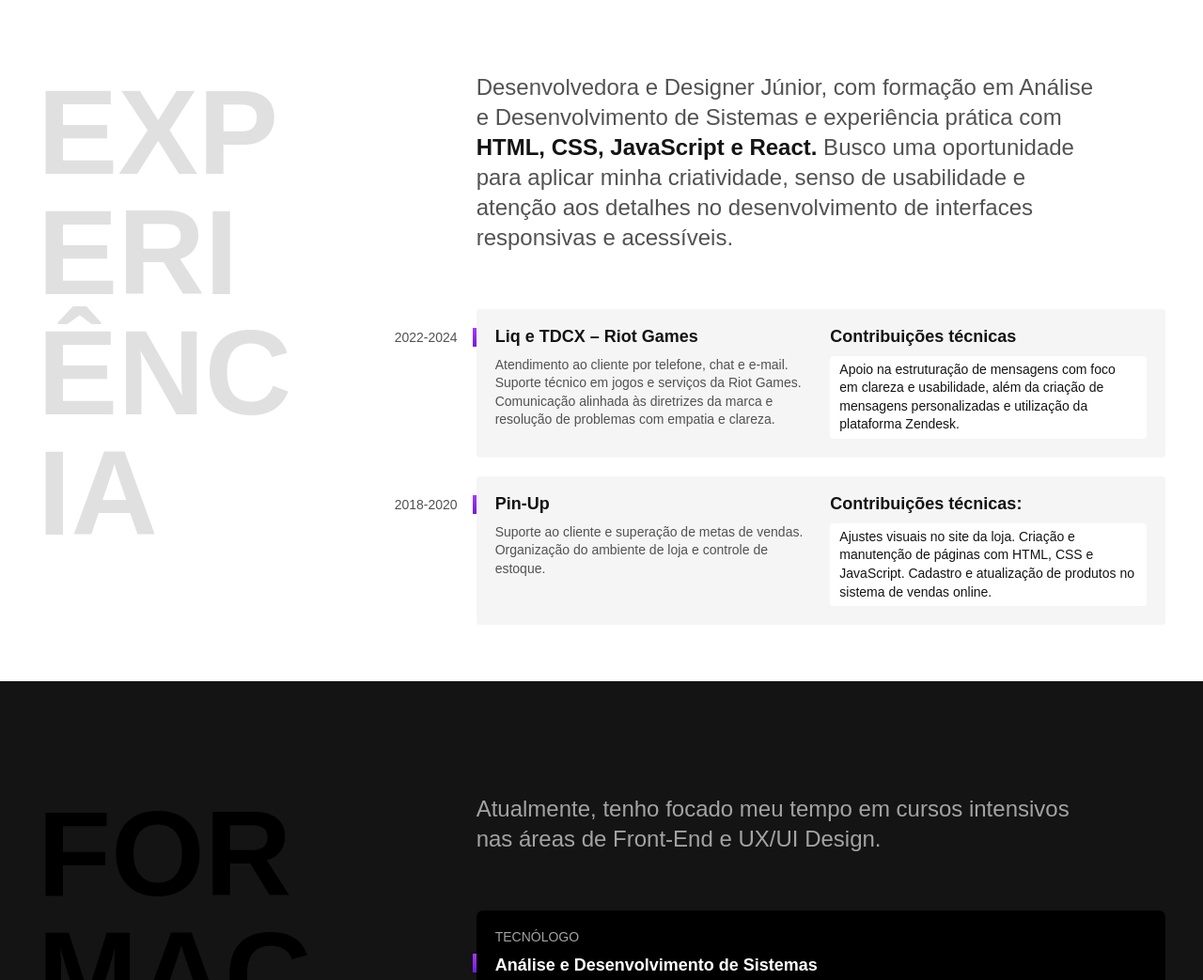
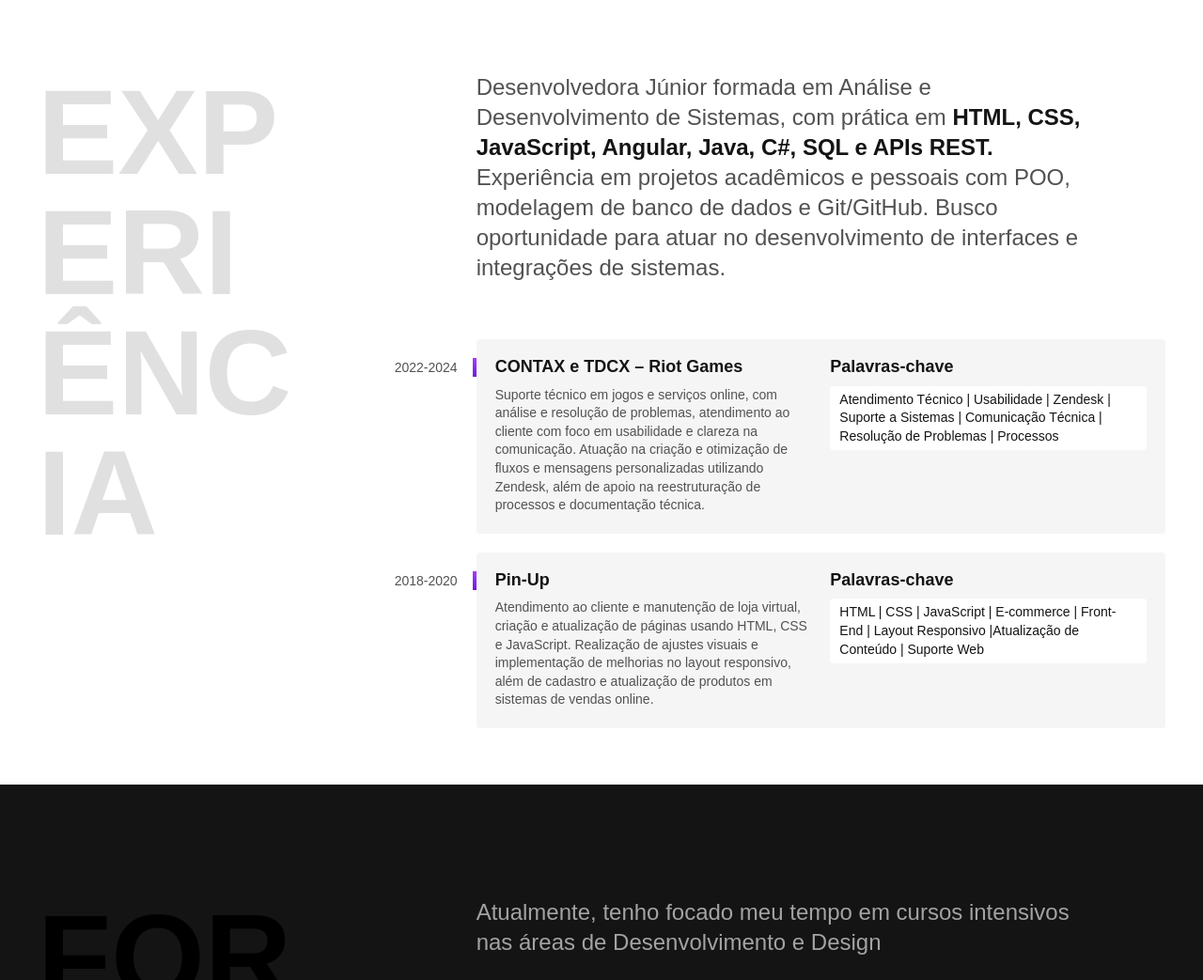
Before and after one commit to Fabi-gif/fabi-gif.github.io, a plain HTML site: page index.html in a window 1280 px wide. Shown: the part 526-1569 px from the top of the page at 94% size. Drawn offline with Linux system fonts and the light colour scheme.

Commit message:
mudanças e atualizaçoes

```diff
--- a/index.html
+++ b/index.html
@@ -24,7 +24,7 @@
   <main class="introducao">
     <img src="./img/perfil.jpg" alt="Kuromi" width="360" height="520">
     <div>
-      <h1>Desenvolvedora<br>Front End &<br>UX/UI Designer</h1>
+      <h1>Desenvolvedora & <br>UX/UI Designer</h1>
       <p>Localizada em São Paulo 🌆</p>
     </div>
   </main>
@@ -32,17 +32,15 @@
   <section class="experiencia" id="experiencia" aria-label="Experiência">
     <h2 class="subtitulo">Experiência</h2>
     <div>
-      <p class="experiencia-texto"> Desenvolvedora e Designer Júnior, com formação em Análise e Desenvolvimento de Sistemas e experiência prática com <strong> HTML, CSS, JavaScript e React.</strong> Busco uma oportunidade para aplicar minha criatividade, senso de usabilidade e atenção aos detalhes no desenvolvimento de interfaces responsivas e acessíveis.</p>
+      <p class="experiencia-texto"> Desenvolvedora Júnior formada em Análise e Desenvolvimento de Sistemas, com prática em <strong> HTML, CSS, JavaScript, Angular, Java, C#, SQL e APIs REST. </strong> Experiência em projetos acadêmicos e pessoais com POO, modelagem de banco de dados e Git/GitHub. Busco oportunidade para atuar no desenvolvimento de interfaces e integrações de sistemas.</p>
 
       <div class="empresa">
         <span class="empresa-ano">2022-2024</span>
-        <h3 class="empresa-titulo">Liq e TDCX – Riot Games</h3>
-        <span class="empresa-titulo">Contribuições técnicas</span>
-        <p class="empresa-texto">Atendimento ao cliente por telefone, chat e e-mail.
-          Suporte técnico em jogos e serviços da Riot Games.
-          Comunicação alinhada às diretrizes da marca e resolução de problemas com empatia e clareza.</p>
+        <h3 class="empresa-titulo">CONTAX e TDCX – Riot Games</h3>
+        <span class="empresa-titulo">Palavras-chave</span>
+        <p class="empresa-texto">Suporte técnico em jogos e serviços online, com análise e resolução de problemas, atendimento ao cliente com foco em usabilidade e clareza na comunicação. Atuação na criação e otimização de fluxos e mensagens personalizadas utilizando Zendesk, além de apoio na reestruturação de processos e documentação técnica.</p>
         <ul class="empresa-habilidades">
-          <li>Apoio na estruturação de mensagens com foco em clareza e usabilidade, além da criação de mensagens personalizadas e utilização da plataforma Zendesk.
+          <li>Atendimento Técnico | Usabilidade | Zendesk | Suporte a Sistemas | Comunicação Técnica | Resolução de Problemas | Processos
 
           </li>
 
@@ -52,14 +50,11 @@
       <div class="empresa">
         <span class="empresa-ano">2018-2020</span>
         <h3 class="empresa-titulo">Pin-Up</h3>
-        <span class="empresa-titulo">Contribuições técnicas:
+        <span class="empresa-titulo">Palavras-chave
         </span>
-        <p class="empresa-texto">Suporte ao cliente e superação de metas de vendas.
-          Organização do ambiente de loja e controle de estoque.</p>
+        <p class="empresa-texto">Atendimento ao cliente e manutenção de loja virtual, criação e atualização de páginas usando HTML, CSS e JavaScript. Realização de ajustes visuais e implementação de melhorias no layout responsivo, além de cadastro e atualização de produtos em sistemas de vendas online.</p>
         <ul class="empresa-habilidades">
-          <li>Ajustes visuais no site da loja.
-            Criação e manutenção de páginas com HTML, CSS e JavaScript.
-            Cadastro e atualização de produtos no sistema de vendas online.</li>
+          <li>HTML | CSS | JavaScript | E-commerce | Front-End | Layout Responsivo |Atualização de Conteúdo | Suporte Web</li>
 
         </ul>
       </div>
@@ -72,7 +67,7 @@
 
       <div>
         <p class="formacao-texto">
-          Atualmente, tenho focado meu tempo em cursos intensivos nas áreas de Front-End e UX/UI Design.
+          Atualmente, tenho focado meu tempo em cursos intensivos nas áreas de Desenvolvimento e Design
         </p>
 
         <ul class="faculdade-lista">
@@ -87,9 +82,10 @@
           <div class="cursos">
             <h3>Cursos Intensivos</h3>
             <ul>
+              <li>Angular </li>
+              <li>UX/UI Design </li>
               <li>JavaScript Intermediário</li>
-              <li>React Completo </li>
-              <li>UX/UI Design </li>
+              <li>Conceitos básicos do Power Platform Iniciante </li>
 
             </ul>
           </div>
```
